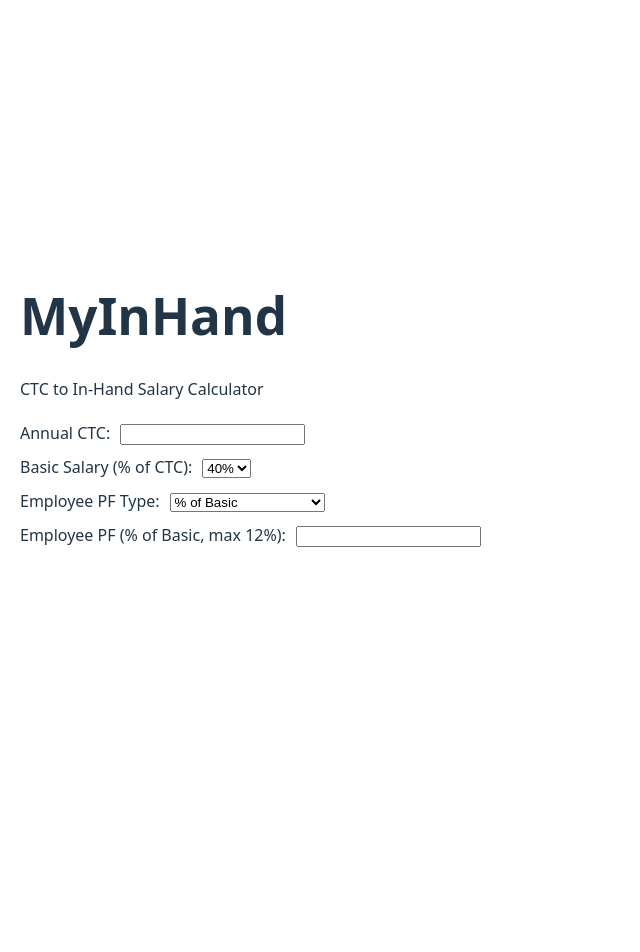
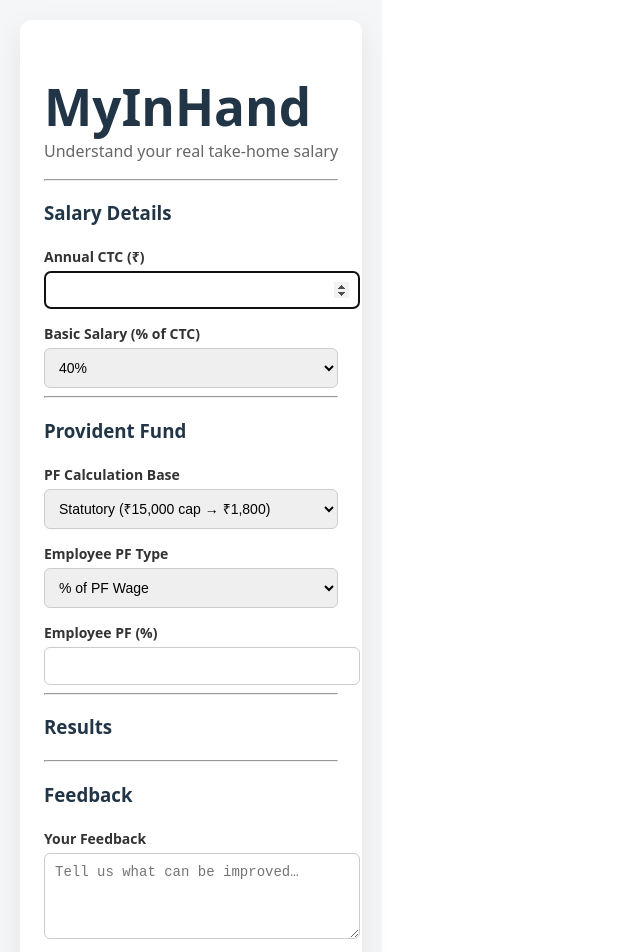
Before and after one commit to nishant-6585/myinhand-web, a React (Vite) app: page / in a window 1280 px wide. Shown: the top 952 px of the page, without its empty margins (0-640 px from the left). Before the commit the page ends 800 px from the top, so only its background shows below. Built offline with nearby package versions, Linux system fonts and the light colour scheme.

Commit message:
Enhance salary calculator with PF base selection and feedback feature

```diff
--- a/src/App.tsx
+++ b/src/App.tsx
@@ -1,49 +1,90 @@
-import { useState } from "react";
+import { useEffect, useRef, useState } from "react";
 import { calculateSalary } from "./salaryCalculator";
+import type { PfBase, PfType } from "./salaryCalculator";
 
 function App() {
   const [ctc, setCtc] = useState("");
   const [basicPercent, setBasicPercent] = useState("40");
 
-  const [pfType, setPfType] = useState<"PERCENTAGE" | "FIXED">("PERCENTAGE");
+  const [pfBase, setPfBase] = useState<PfBase>("STATUTORY");
+  const [pfType, setPfType] = useState<PfType>("PERCENTAGE");
   const [pfValue, setPfValue] = useState("");
+
+  const [comment, setComment] = useState("");
+  const [submitted, setSubmitted] = useState(false);
+
+  // 🔑 Refs for keyboard navigation
+  const ctcRef = useRef<HTMLInputElement>(null);
+  const basicRef = useRef<HTMLSelectElement>(null);
+  const pfBaseRef = useRef<HTMLSelectElement>(null);
+  const pfTypeRef = useRef<HTMLSelectElement>(null);
+  const pfValueRef = useRef<HTMLInputElement>(null);
+  const feedbackRef = useRef<HTMLTextAreaElement>(null);
+
+  // 🔑 Auto-focus + auto-select Annual CTC
+  useEffect(() => {
+    ctcRef.current?.focus();
+    ctcRef.current?.select();
+  }, []);
 
   const result = calculateSalary({
     annualCtc: Number(ctc),
     basicPercent: Number(basicPercent),
+    pfBase,
     pfType,
     pfValue: Number(pfValue),
   });
 
+  const handleSubmitFeedback = () => {
+    if (!comment.trim()) return;
+    setSubmitted(true);
+    setComment("");
+  };
+
+  const onEnterFocusNext =
+    (ref: React.RefObject<HTMLElement>) => (e: React.KeyboardEvent) => {
+      if (e.key === "Enter") {
+        e.preventDefault();
+        ref.current?.focus();
+      }
+    };
+
   return (
-    <div style={{ padding: "20px" }}>
-      <h1>MyInHand</h1>
-      <p>CTC to In-Hand Salary Calculator</p>
+    <div style={pageStyle}>
+      <div style={cardStyle}>
+        <h1 style={{ marginBottom: 4 }}>MyInHand</h1>
+        <p style={{ color: "#666", marginTop: 0 }}>
+          Understand your real take-home salary
+        </p>
 
-      {/* Annual CTC */}
-      <div style={{ marginTop: "20px" }}>
-        <label>
-          Annual CTC:
+        <hr />
+
+        {/* Salary */}
+        <h3>Salary Details</h3>
+
+        <div style={fieldStyle}>
+          <div style={labelStyle}>Annual CTC (₹)</div>
           <input
+            ref={ctcRef}
             type="number"
             value={ctc}
             onChange={(e) => setCtc(e.target.value)}
-            style={{ marginLeft: "10px" }}
+            onKeyDown={onEnterFocusNext(basicRef)}
+            style={inputStyle}
           />
-        </label>
         </div>
 
-      {/* Basic % */}
-      <div style={{ marginTop: "10px" }}>
-        <label>
-          Basic Salary (% of CTC):
+        <div style={fieldStyle}>
+          <div style={labelStyle}>Basic Salary (% of CTC)</div>
           <select
+            ref={basicRef}
             value={basicPercent}
             onChange={(e) => setBasicPercent(e.target.value)}
-            style={{ marginLeft: "10px" }}
+            onKeyDown={onEnterFocusNext(pfBaseRef)}
+            style={selectStyle}
           >
             {Array.from({ length: 21 }, (_, i) => {
-              const value = 30 + i; // 30 to 50
+              const value = 30 + i;
               return (
                 <option key={value} value={value}>
                   {value}%
@@ -51,12 +92,64 @@
               );
             })}
           </select>
-        </label>
         </div>
 
-      {/* Outputs */}
+        <hr />
+
+        {/* PF */}
+        <h3>Provident Fund</h3>
+
+        <div style={fieldStyle}>
+          <div style={labelStyle}>PF Calculation Base</div>
+          <select
+            ref={pfBaseRef}
+            value={pfBase}
+            onChange={(e) => setPfBase(e.target.value as PfBase)}
+            onKeyDown={onEnterFocusNext(pfTypeRef)}
+            style={selectStyle}
+          >
+            <option value="STATUTORY">Statutory (₹15,000 cap → ₹1,800)</option>
+            <option value="FULL_BASIC">Full Basic (12% of actual Basic)</option>
+          </select>
+        </div>
+
+        <div style={fieldStyle}>
+          <div style={labelStyle}>Employee PF Type</div>
+          <select
+            ref={pfTypeRef}
+            value={pfType}
+            onChange={(e) => setPfType(e.target.value as PfType)}
+            onKeyDown={onEnterFocusNext(pfValueRef)}
+            style={selectStyle}
+          >
+            <option value="PERCENTAGE">% of PF Wage</option>
+            <option value="FIXED">Fixed Monthly Amount</option>
+          </select>
+        </div>
+
+        <div style={fieldStyle}>
+          <div style={labelStyle}>
+            {pfType === "PERCENTAGE"
+              ? "Employee PF (%)"
+              : "Employee PF Amount (₹ / month)"}
+          </div>
+          <input
+            ref={pfValueRef}
+            type="number"
+            value={pfValue}
+            onChange={(e) => setPfValue(e.target.value)}
+            onKeyDown={onEnterFocusNext(feedbackRef)}
+            style={inputStyle}
+          />
+        </div>
+
+        <hr />
+
+        {/* Results */}
+        <h3>Results</h3>
+
         {result.monthlyCtc !== null && (
-        <p style={{ marginTop: "20px" }}>
+          <p>
             Monthly CTC: <strong>₹ {result.monthlyCtc.toFixed(2)}</strong>
           </p>
         )}
@@ -68,40 +161,6 @@
           </p>
         )}
 
-      {/* PF Type */}
-      <div style={{ marginTop: "10px" }}>
-        <label>
-          Employee PF Type:
-          <select
-            value={pfType}
-            onChange={(e) =>
-              setPfType(e.target.value as "PERCENTAGE" | "FIXED")
-            }
-            style={{ marginLeft: "10px" }}
-          >
-            <option value="PERCENTAGE">% of Basic</option>
-            <option value="FIXED">Fixed Monthly Amount</option>
-          </select>
-        </label>
-      </div>
-
-      {/* PF Value */}
-      <div style={{ marginTop: "10px" }}>
-        <label>
-          {pfType === "PERCENTAGE"
-            ? "Employee PF (% of Basic, max 12%)"
-            : "Employee PF Amount (₹ / month, max 12% of Basic)"}
-          :
-          <input
-            type="number"
-            value={pfValue}
-            onChange={(e) => setPfValue(e.target.value)}
-            style={{ marginLeft: "10px" }}
-          />
-        </label>
-      </div>
-
-      {/* PF Outputs */}
         {result.employeePf !== null && (
           <p>
             Employee PF: <strong>₹ {result.employeePf.toFixed(2)}</strong>
@@ -109,13 +168,101 @@
         )}
 
         {result.employerPf !== null && (
-        <p style={{ color: "gray" }}>
-          Employer PF (same as Employee PF, not part of in-hand):{" "}
+          <p style={{ color: "#777" }}>
+            Employer PF (not part of in-hand):{" "}
             <strong>₹ {result.employerPf.toFixed(2)}</strong>
           </p>
         )}
+
+        {pfBase === "STATUTORY" && result.employeePf !== null && (
+          <p style={{ fontSize: 12, color: "#999" }}>
+            PF calculated on statutory wage cap of ₹15,000
+          </p>
+        )}
+
+        <hr />
+
+        {/* Feedback */}
+        <h3>Feedback</h3>
+
+        <div style={fieldStyle}>
+          <div style={labelStyle}>Your Feedback</div>
+          <textarea
+            ref={feedbackRef}
+            value={comment}
+            onChange={(e) => setComment(e.target.value)}
+            rows={4}
+            placeholder="Tell us what can be improved…"
+            style={{ ...inputStyle, resize: "vertical" }}
+          />
+        </div>
+
+        <button style={buttonStyle} onClick={handleSubmitFeedback}>
+          Submit Feedback
+        </button>
+
+        {submitted && (
+          <p style={{ color: "green", marginTop: 8 }}>
+            Thank you for your feedback 🙏
+          </p>
+        )}
+      </div>
     </div>
   );
 }
 
+/* ---------- Styles (Mobile-friendly) ---------- */
+
+const pageStyle: React.CSSProperties = {
+  minHeight: "100vh",
+  backgroundColor: "#f4f6f8",
+  padding: "20px",
+  display: "flex",
+  justifyContent: "center",
+};
+
+const cardStyle: React.CSSProperties = {
+  width: "100%",
+  maxWidth: "720px",
+  backgroundColor: "#fff",
+  borderRadius: "12px",
+  padding: "24px",
+  boxShadow: "0 10px 30px rgba(0,0,0,0.08)",
+};
+
+const fieldStyle: React.CSSProperties = {
+  marginTop: "14px",
+};
+
+const labelStyle: React.CSSProperties = {
+  fontSize: "14px",
+  fontWeight: 600,
+  color: "#333",
+  marginBottom: "4px",
+};
+
+const inputStyle: React.CSSProperties = {
+  width: "100%",
+  padding: "10px",
+  borderRadius: "6px",
+  border: "1px solid #ccc",
+  fontSize: "14px",
+};
+
+const selectStyle: React.CSSProperties = {
+  ...inputStyle,
+};
+
+const buttonStyle: React.CSSProperties = {
+  marginTop: "12px",
+  padding: "12px 16px",
+  backgroundColor: "#1976d2",
+  color: "#fff",
+  border: "none",
+  borderRadius: "6px",
+  cursor: "pointer",
+  width: "100%",
+  fontSize: "15px",
+};
+
 export default App;
--- a/src/salaryCalculator.ts
+++ b/src/salaryCalculator.ts
@@ -1,10 +1,12 @@
+export type PfBase = "STATUTORY" | "FULL_BASIC";
 export type PfType = "PERCENTAGE" | "FIXED";
 
 export interface SalaryInput {
   annualCtc: number;
-  basicPercent: number; // 0–40
+  basicPercent: number; // 30–50
   pfType: PfType;
-  pfValue: number; // % or fixed amount
+  pfValue: number;
+  pfBase: PfBase;
 }
 
 export interface SalaryOutput {
@@ -15,9 +17,9 @@
 }
 
 export function calculateSalary(input: SalaryInput): SalaryOutput {
-  const { annualCtc, basicPercent, pfType, pfValue } = input;
+  const { annualCtc, basicPercent, pfType, pfValue, pfBase } = input;
 
-  if (annualCtc <= 0 || basicPercent < 0 || basicPercent > 50) {
+  if (annualCtc <= 0 || basicPercent < 30 || basicPercent > 50) {
     return {
       monthlyCtc: null,
       monthlyBasic: null,
@@ -29,13 +31,16 @@
   const monthlyCtc = annualCtc / 12;
   const monthlyBasic = (annualCtc * (basicPercent / 100)) / 12;
 
-  // Employee PF calculation (capped at 12% of Basic)
   let employeePf: number | null = null;
-  const maxPf = monthlyBasic * 0.12;
+
+  const pfWage =
+    pfBase === "STATUTORY" ? Math.min(monthlyBasic, 15000) : monthlyBasic;
+
+  const maxPf = pfWage * 0.12;
 
   if (pfValue >= 0) {
     if (pfType === "PERCENTAGE") {
-      const calculated = monthlyBasic * (pfValue / 100);
+      const calculated = pfWage * (pfValue / 100);
       employeePf = Math.min(calculated, maxPf);
     }
 
@@ -44,7 +49,6 @@
     }
   }
 
-  // Employer PF mirrors Employee PF
   const employerPf = employeePf;
 
   return {
```
Lines whose indentation alone changed are shown as unchanged.
